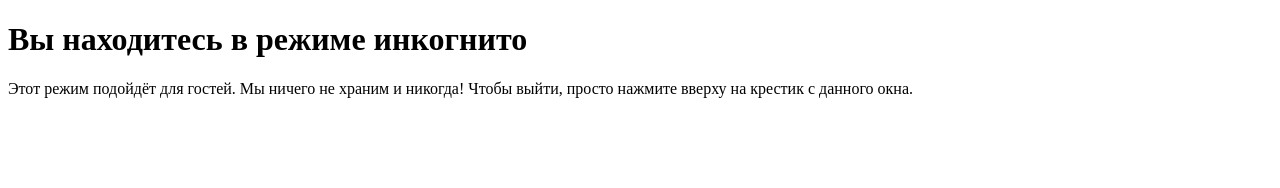
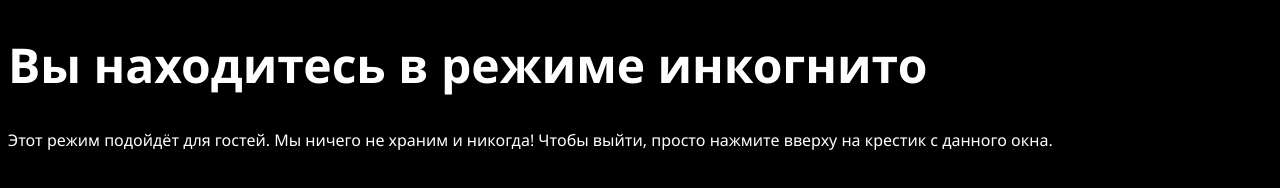
Before and after one commit to krestukcorparation-droid/Browserink, a plain HTML site: page index.html in a window 1280 px wide. Drawn offline with Linux system fonts and the light colour scheme.

Commit message:
Add files via upload

```diff
--- a/index.html
+++ b/index.html
@@ -5,11 +5,13 @@
     <meta charset="UTF-8">
     <meta name="viewport" content="width=device-width, initial-scale=1.0">
     <title>Krestuk Browser</title>
-    </head>
+    <link rel="stylesheet" href="style.css">
+</head>
 
 <body>
     <h1>Вы находитесь в режиме инкогнито</h1>
-    <p>Этот режим подойдёт для гостей. Мы ничего не храним и никогда! Чтобы выйти, просто нажмите вверху на крестик с данного окна.</p>
+    <p>Этот режим подойдёт для гостей. Мы ничего не храним и никогда! Чтобы выйти, просто нажмите вверху на крестик с
+        данного окна.</p>
 </body>
 
 </html>
--- /dev/null
+++ b/style.css
@@ -0,0 +1,14 @@
+body{
+    font-family: 'Segoe UI', Tahoma, Geneva, Verdana, sans-serif;
+    background-color: #000000;
+}
+
+h1{
+    color: rgb(255, 255, 255);
+    font-size: 300%;
+}
+
+p{
+    color:rgb(255, 255, 255);
+    font-size: 100%;
+}
```
